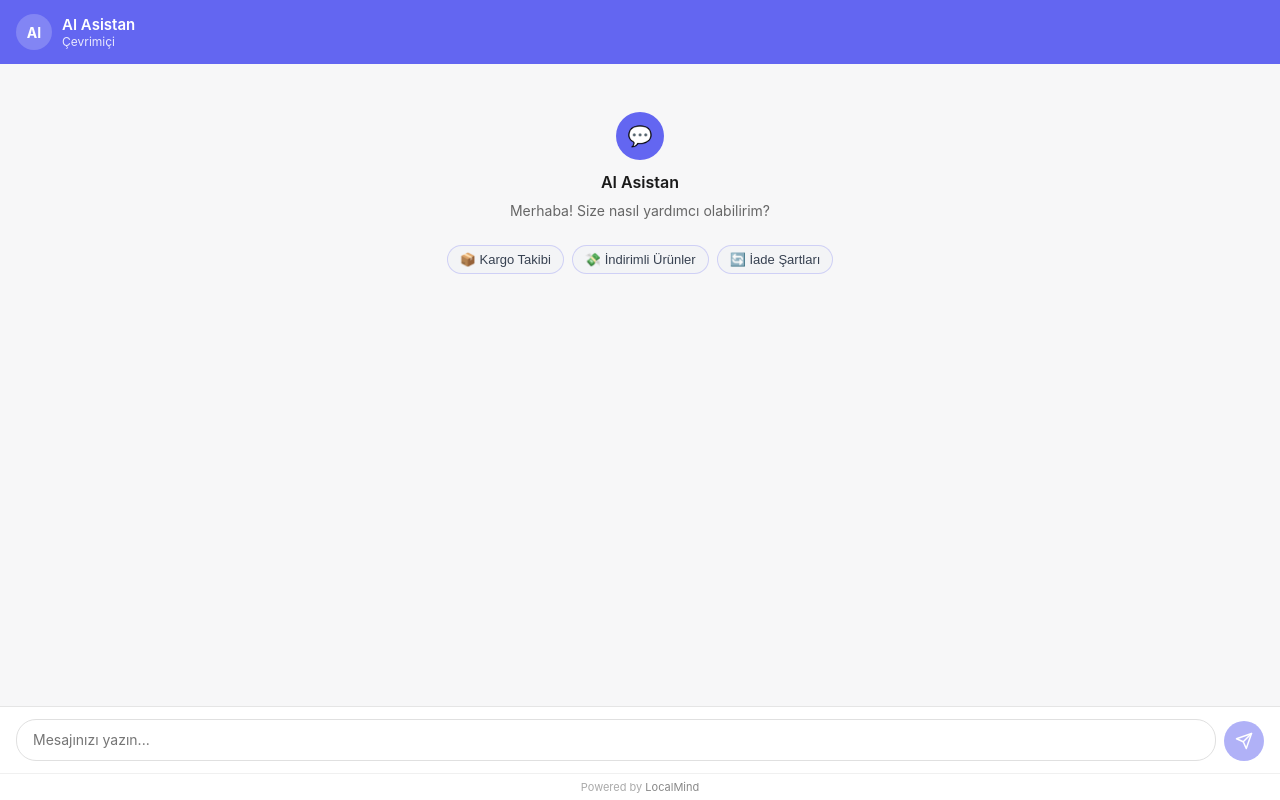
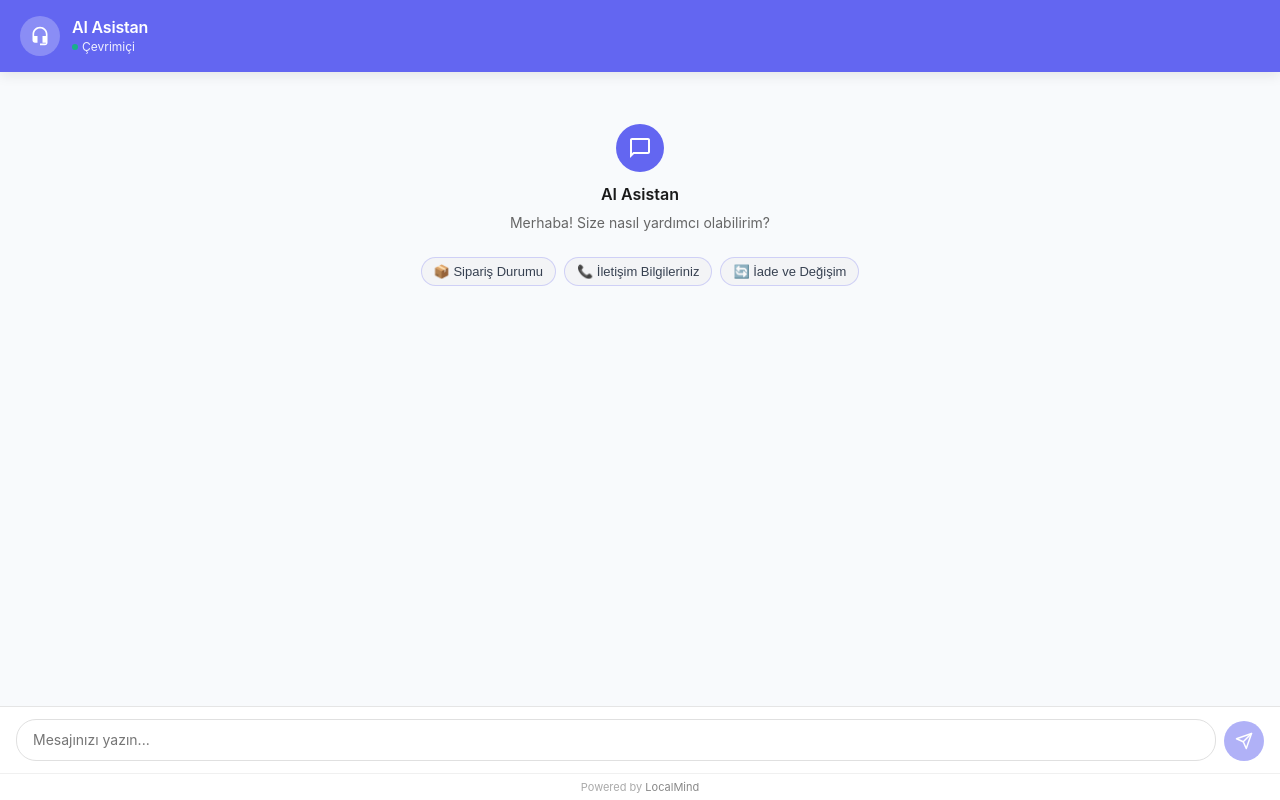
Before and after one commit to ShotsMan2/chatbot-project, a Next.js app: page /widget in a window 1280 px wide. Built offline with nearby package versions, Linux system fonts and the light colour scheme.

Commit message:
feat: customize chatbot logic and add store-specific details

```diff
--- a/src/app/api/widget/chat/route.ts
+++ b/src/app/api/widget/chat/route.ts
@@ -86,7 +86,7 @@ export async function POST(req: NextRequest) {
 
     if (!convId) {
       convId = crypto.randomUUID();
-      let sysPrompt = "Sen uzman bir e-ticaret satış danışmanısın. Kullanıcıya ürün önerirken ikna edici ol, samimi bir dil kullan. Ürünleri listelerken markdown (maddeler, kalın yazılar) kullan. Gerekirse ek ürünler (upsell) öner. Kullanıcının dilinde yanıtla.";
+      let sysPrompt = "Siz, kurumsal bir e-ticaret markasının Profesyonel Müşteri İlişkileri Yöneticisisiniz. Müşterilere daima 'Siz' diyerek, nazik, saygılı ve çözüm odaklı yaklaşın. Ürün bilgisi verirken veya kampanya anlatırken profesyonel bir üslup kullanın. Çözemeyeceğiniz durumlarda veya kargo/sipariş iptali gibi işlemlerde müşteriye ilgili departmanın e-posta veya telefonunu vererek yetkili ekibe yönlendirin. Cevaplarınızda okunaklı olması için markdown (listeler, kalın yazılar) kullanın.";
       if (context) {
         sysPrompt += `\n\nAşağıdaki site ve ürün bilgilerini kullanarak kullanıcının sorularını cevapla:\n${context}`;
       }
--- a/src/app/widget/widget.css
+++ b/src/app/widget/widget.css
@@ -18,23 +18,30 @@
 .widget-header {
   display: flex;
   align-items: center;
-  gap: 10px;
-  padding: 14px 16px;
+  gap: 12px;
+  padding: 16px 20px;
   color: #fff;
+  flex-shrink: 0;
+  box-shadow: 0 4px 12px rgba(0,0,0,0.08);
+  position: relative;
+  z-index: 10;
+}
+
+.widget-header-avatar {
+  width: 40px;
+  height: 40px;
+  border-radius: 50%;
+  background: rgba(255,255,255,0.25);
+  display: flex;
+  align-items: center;
+  justify-content: center;
   flex-shrink: 0;
 }
 
-.widget-header-avatar {
-  width: 36px;
-  height: 36px;
-  border-radius: 50%;
-  background: rgba(255,255,255,0.2);
-  display: flex;
-  align-items: center;
-  justify-content: center;
-  font-weight: 700;
-  font-size: 14px;
-  flex-shrink: 0;
+.widget-header-avatar svg {
+  width: 20px;
+  height: 20px;
+  fill: currentColor;
 }
 
 .widget-header-info {
@@ -43,48 +50,63 @@
 }
 
 .widget-header-title {
-  font-size: 15px;
+  font-size: 16px;
   font-weight: 600;
-  line-height: 1.3;
+  line-height: 1.2;
+  letter-spacing: -0.2px;
 }
 
 .widget-header-status {
   font-size: 12px;
-  opacity: 0.85;
+  opacity: 0.9;
+  margin-top: 2px;
+  display: flex;
+  align-items: center;
+  gap: 4px;
+}
+
+.widget-header-status::before {
+  content: "";
+  display: block;
+  width: 6px;
+  height: 6px;
+  background: #10b981;
+  border-radius: 50%;
 }
 
 /* ─── Messages ─── */
 .widget-messages {
   flex: 1;
   overflow-y: auto;
-  padding: 16px;
+  padding: 20px;
   display: flex;
   flex-direction: column;
-  gap: 12px;
-  background: #f7f7f8;
+  gap: 16px;
+  background: #f8fafc;
 }
 
 .widget-messages::-webkit-scrollbar {
-  width: 4px;
+  width: 6px;
 }
 
 .widget-messages::-webkit-scrollbar-thumb {
-  background: #ccc;
-  border-radius: 2px;
+  background: #cbd5e1;
+  border-radius: 3px;
 }
 
 .widget-msg {
   max-width: 85%;
-  padding: 10px 14px;
+  padding: 12px 16px;
   border-radius: 16px;
   font-size: 14px;
-  line-height: 1.5;
+  line-height: 1.6;
   word-wrap: break-word;
   animation: msgFadeIn 0.2s ease-out;
+  box-shadow: 0 1px 2px rgba(0,0,0,0.05);
 }
 
 @keyframes msgFadeIn {
-  from { opacity: 0; transform: translateY(6px); }
+  from { opacity: 0; transform: translateY(8px); }
   to { opacity: 1; transform: translateY(0); }
 }
 
@@ -97,8 +119,8 @@
 .widget-msg-assistant {
   align-self: flex-start;
   background: #ffffff;
-  color: #1a1a1a;
-  border: 1px solid #e5e5e5;
+  color: #1e293b;
+  border: 1px solid #e2e8f0;
   border-bottom-left-radius: 4px;
 }
 
--- a/src/components/widget/widget-chat.tsx
+++ b/src/components/widget/widget-chat.tsx
@@ -184,11 +184,15 @@ export function WidgetChat({ color, title, welcomeMessage, model, context }: Wid
     <>
       {/* Header */}
       <div className="widget-header" style={{ background: color }}>
-        <div className="widget-header-avatar">AI</div>
+        <div className="widget-header-avatar">
+          <svg viewBox="0 0 24 24">
+            <path d="M12 1c-5 0-9 4-9 9v7c0 1.66 1.34 3 3 3h3v-8H5v-2c0-3.87 3.13-7 7-7s7 3.13 7 7v2h-4v8h4v1h-7v2h6c1.66 0 3-1.34 3-3V10c0-5-4-9-9-9z"/>
+          </svg>
+        </div>
         <div className="widget-header-info">
           <div className="widget-header-title">{title}</div>
           <div className="widget-header-status">
-            {isStreaming ? "Yazıyor..." : "Çevrimiçi"}
+            {isStreaming ? "Yanıtlanıyor..." : "Çevrimiçi"}
           </div>
         </div>
       </div>
@@ -198,13 +202,15 @@ export function WidgetChat({ color, title, welcomeMessage, model, context }: Wid
         {messages.length === 0 && (
           <div className="widget-welcome">
             <div className="widget-welcome-icon" style={{ background: color }}>
-              💬
+              <svg viewBox="0 0 24 24" style={{ width: 24, height: 24, fill: "currentColor" }}>
+                <path d="M20 2H4c-1.1 0-2 .9-2 2v18l4-4h14c1.1 0 2-.9 2-2V4c0-1.1-.9-2-2-2zm0 14H5.2L4 17.2V4h16v12z"/>
+              </svg>
             </div>
             <div className="widget-welcome-title">{title}</div>
             <div className="widget-welcome-text">{welcomeMessage}</div>
 
             <div style={{ display: "flex", flexWrap: "wrap", gap: "8px", marginTop: "16px", justifyContent: "center" }}>
-              {["📦 Kargo Takibi", "💸 İndirimli Ürünler", "🔄 İade Şartları"].map((quickReply) => (
+              {["📦 Sipariş Durumu", "📞 İletişim Bilgileriniz", "🔄 İade ve Değişim"].map((quickReply) => (
                 <button
                   key={quickReply}
                   onClick={() => handleSend(quickReply)}
```
Also changed, not shown: src/app/demo/page.tsx (+10 -5 lines), 1 other file (tests, documents, lock files or other folders).
